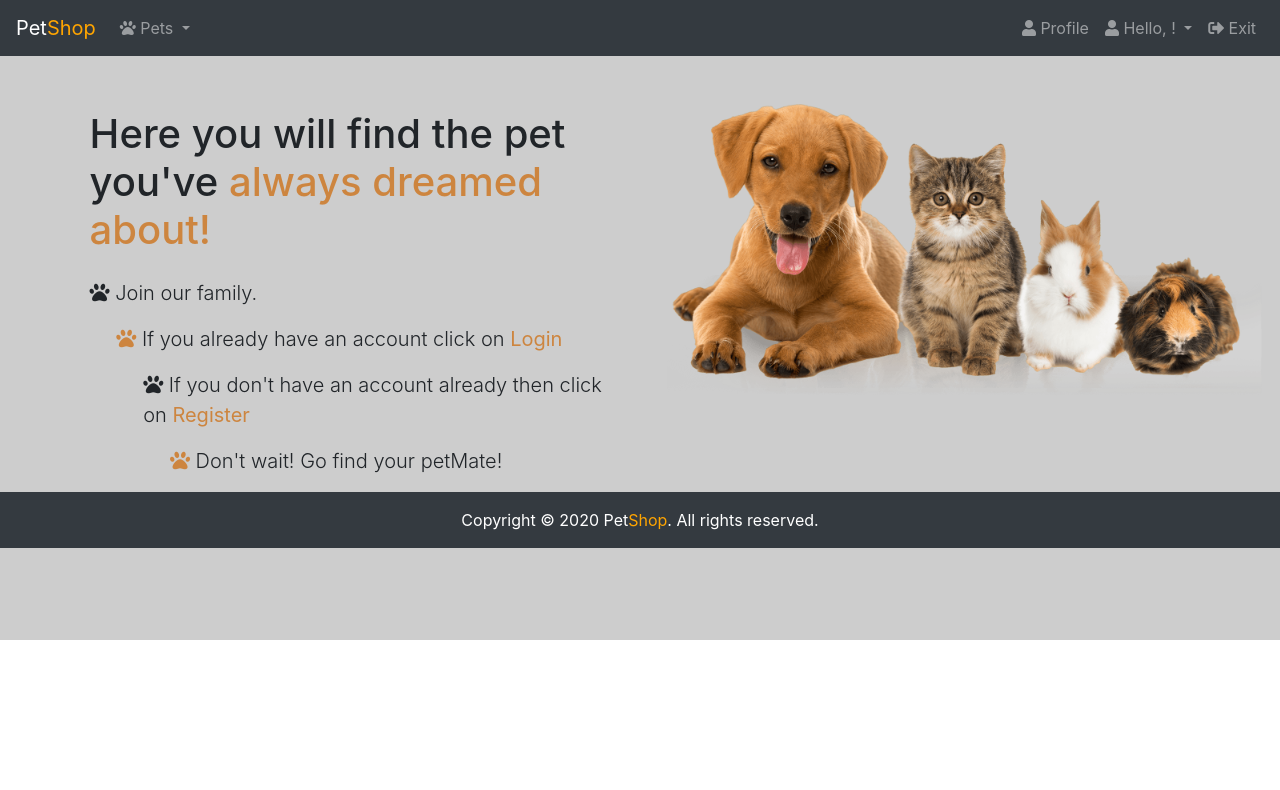
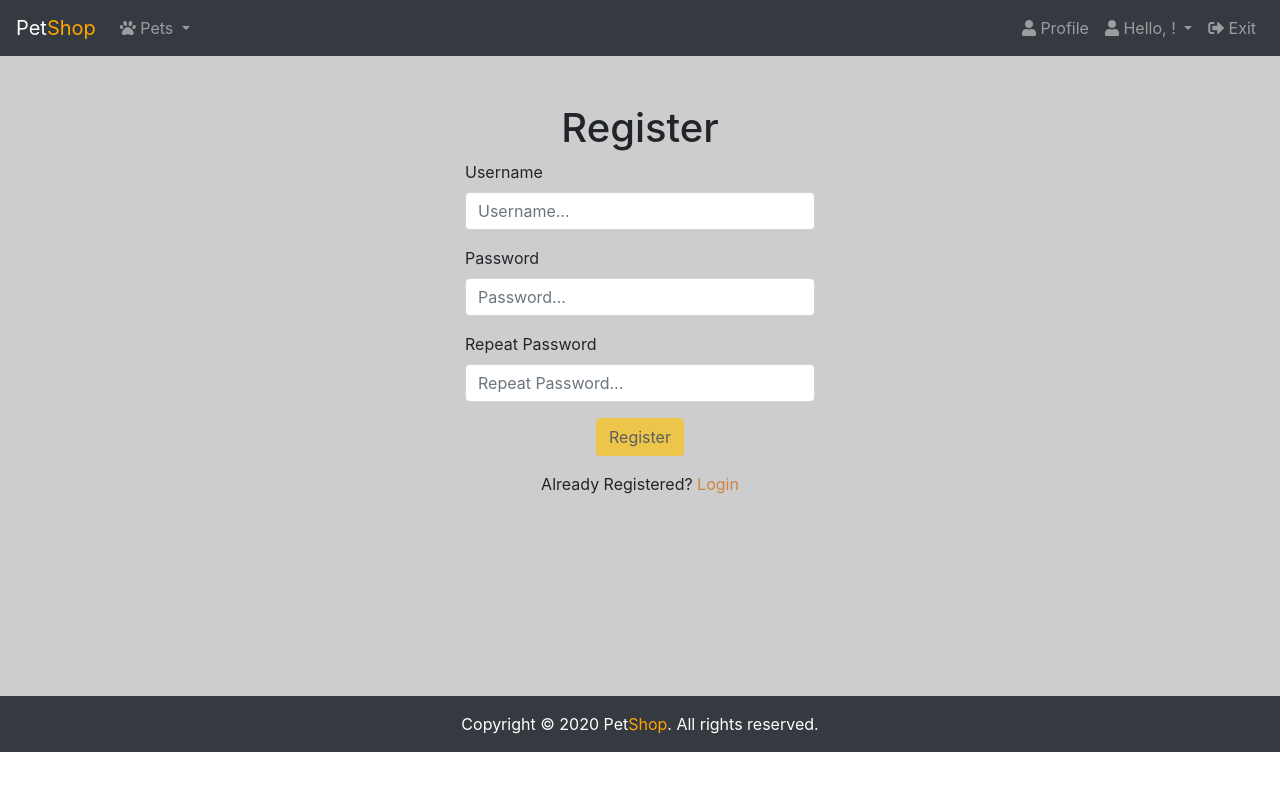
Before and after one commit to LachezarEnev/PetShop, a Vue app in the folder pet-shop/: page /#/register in a window 1280 px wide. Shown: the top 790 px of the page. Built offline with nearby package versions, Linux system fonts and the light colour scheme.

Commit message:
login and register templates

```diff
--- a/pet-shop/package.json
+++ b/pet-shop/package.json
@@ -9,7 +9,9 @@
   },
   "dependencies": {
     "core-js": "^3.6.4",
-    "vue": "^2.6.11"
+    "vue": "^2.6.11",
+    "vue-router": "^3.1.6",
+    "vuelidate": "^0.7.5"
   },
   "devDependencies": {
     "@vue/cli-plugin-babel": "~4.2.0",
--- a/pet-shop/src/App.vue
+++ b/pet-shop/src/App.vue
@@ -1,24 +1,28 @@
 <template>
   <div id="app">
+    <app-header />
+    <main>
   <div class="image">
-    <app-header />
-    <app-home />
-    <app-footer />
+     <router-view/>
   </div>
+  </main>
+  <app-footer />
 </div>
 </template>
 
 <script>
-import AppHome from './components/Home.vue'
+// import AppHome from './components/Home.vue'
 import AppFooter from './components/shared/Footer.vue'
 import AppHeader from './components/shared/Header.vue'
+// import AppLogin from './components/auth/Login.vue'
 
 export default {
   name: 'App',
   components: {
-    AppHome,
+    // AppHome,
     AppFooter,
-    AppHeader
+    AppHeader,
+    // AppLogin
   }
 }
 </script>
--- a/pet-shop/src/components/Home.vue
+++ b/pet-shop/src/components/Home.vue
@@ -3,8 +3,8 @@
         <div style="padding-left:7%; padding-top:3%;" class="col-md-6 mt-3">
           <h1 class="featurette-heading">Here you will find the pet you've <span style="color:peru;">always dreamed about!</span></h1>
           <p class="lead mt-4"><i class="fas fa-paw"></i> Join our family.</p>
-          <p style="padding-left:5%" class="lead"><i class="fas fa-paw" style="color: peru;"></i> If you already have an account click on <a href="/auth/login"><span style="color:peru"><b>Login</b></span></a></p>
-          <p style="padding-left:10%" class="lead"><i class="fas fa-paw"></i> If you don't have an account already then click on <a href="/auth/register"><span style="color:peru"><b>Register</b></span></a></p>
+          <p style="padding-left:5%" class="lead"><i class="fas fa-paw" style="color: peru;"></i> If you already have an account click on <router-link to="/login"><span style="color:peru"><b>Login</b></span></router-link></p>
+          <p style="padding-left:10%" class="lead"><i class="fas fa-paw"></i> If you don't have an account already then click on <router-link to="/register"><span style="color:peru"><b>Register</b></span></router-link></p>
           <p style="padding-left:15%" class="lead" ><i class="fas fa-paw" style="color: peru;"></i> Don't wait! Go find your petMate!</p>
         </div>
         <div class="col-md-6 mt-5">
--- /dev/null
+++ b/pet-shop/src/components/auth/Login.vue
@@ -0,0 +1,61 @@
+<template>
+<div class="container">
+<div class="row justify-content-center">
+<div class="col-md-4">
+  <h1 class="text-italic text-center mt-5">Login</h1>
+  <form @submit.prevent="loginHandler">
+    <div class="form-group">
+      <label for="username">Username</label>
+      <input name="username" type="text" id="username" class="form-control" placeholder="Username..." v-model="username" @blur="$v.username.$touch" />
+     <template v-if="$v.username.$error">
+        <div class="alert alert-danger" v-if="!$v.username.required">Username is required!</div>
+      </template>
+    </div>
+    <div class="form-group">
+      <label for="password">Password</label>
+      <input name="password" type="password" id="password" class="form-control" placeholder="Password..." v-model="password" @blur="$v.password.$touch" />
+    <template v-if="$v.password.$error">
+        <div class="alert alert-danger" v-if="!$v.password.required">Password is required!</div>
+      </template>
+    </div>
+    <div class="text-center">
+    <button :disabled="!username || !password" class="btn btn-warning">Login</button>
+    </div>
+  </form>
+  <p class="text-center mt-3">Don't have account yet? <router-link to="/register"><span style="color:peru">Register</span></router-link></p>
+  </div>
+</div>
+</div>
+</template>
+
+<script>
+import { validationMixin } from 'vuelidate';
+import { required } from 'vuelidate/lib/validators';
+
+export default {
+mixins: [validationMixin],
+data()  {
+    return {
+      username: '',
+      password: '',
+    };
+},
+validations: {
+    username: {
+      required
+    },
+    password: {
+      required
+    }
+},
+methods: {
+    loginHandler() {
+
+    }
+
+}
+}
+</script>
+
+<style scoped>
+</style>
--- /dev/null
+++ b/pet-shop/src/components/auth/Register.vue
@@ -0,0 +1,71 @@
+<template>
+<div class="container">
+<div class="row justify-content-center">
+<div class="col-md-4">
+  <h1 class="text-italic text-center mt-5">Register</h1>
+  <form @submit.prevent="registerHandler">
+    <div class="form-group">
+      <label for="username">Username</label>
+      <input name="username" type="text" id="username" class="form-control" placeholder="Username..." v-model="username" @blur="$v.username.$touch">
+    <template v-if="$v.username.$error">
+        <div class="alert alert-danger" v-if="!$v.username.required">Username is required!</div>
+      </template>
+    </div>
+    <div class="form-group">
+      <label for="password">Password</label>
+      <input name="password" type="password" id="password" class="form-control" placeholder="Password..." v-model="password" @blur="$v.password.$touch">
+     <template v-if="$v.password.$error">
+        <div class="alert alert-danger" v-if="!$v.password.required">Password is required!</div>
+      </template>
+    </div>
+    <div class="form-group">
+      <label for="rePassword">Repeat Password</label>
+      <input name="rePassword" type="password" id="rePassword" class="form-control" placeholder="Repeat Password..." v-model="rePassword" @blur="$v.rePassword.$touch">
+    <template v-if="$v.rePassword.$error">
+        <div class="alert alert-danger" v-if="!$v.rePassword.sameAs">Passwords don't match!</div>
+      </template>
+    </div>
+    <div class="text-center">
+    <button :disabled="!username || !password || !rePassword" class="btn btn-warning">Register</button>
+    </div>
+  </form>
+  <p class="text-center mt-3">Already Registered? <router-link to="/login"><span style="color:peru">Login</span></router-link></p>
+</div>
+</div>
+</div>
+</template>
+
+<script>
+import { validationMixin } from 'vuelidate';
+import { required, sameAs } from 'vuelidate/lib/validators';
+
+export default {
+    mixins: [validationMixin],
+data()  {
+    return {
+      username: '',
+      password: '',
+      rePassword: '',
+    };
+},
+validations: {
+    username: {
+      required
+    },
+    password: {
+      required
+    },
+     rePassword: {
+      sameAs: sameAs('password')
+    },
+},
+methods: {
+    registerHandler() {
+
+    }
+}
+}
+</script>
+
+<style scoped>
+</style>
--- a/pet-shop/src/components/shared/Header.vue
+++ b/pet-shop/src/components/shared/Header.vue
@@ -1,6 +1,6 @@
 <template>
 <nav class="navbar navbar-expand-lg navbar-dark bg-dark">
-    <a class="navbar-brand" href="/">Pet<span style="color:orange">Shop</span></a>
+    <router-link to="/" class="navbar-brand">Pet<span style="color:orange">Shop</span></router-link>
     <button class="navbar-toggler" type="button" data-toggle="collapse" data-target="#navbarColor01" aria-controls="navbarColor01" aria-expanded="false" aria-label="Toggle navigation">
       <span class="navbar-toggler-icon"></span>
     </button>
@@ -35,7 +35,7 @@
       </ul>
       <ul class="navbar-nav navbar-right">
       <li class="nav-item">
-        <a class="nav-link" href="/auth/login"><i class="fas fa-user"></i> Profile</a>
+        <router-link to="/login" class="nav-link"><i class="fas fa-user"></i> Profile</router-link>
       </li>
       <li class="nav-item dropdown">
         <a class="nav-link dropdown-toggle" id="navbarDropdown" role="button" data-toggle="dropdown" aria-haspopup="true" aria-expanded="false"><i class="fas fa-user"></i>
--- a/pet-shop/src/main.js
+++ b/pet-shop/src/main.js
@@ -1,8 +1,10 @@
 import Vue from 'vue'
 import App from './App.vue'
+import router from "./router";
 
 Vue.config.productionTip = false
 
 new Vue({
+  router,
   render: h => h(App),
 }).$mount('#app')
--- /dev/null
+++ b/pet-shop/src/router.js
@@ -0,0 +1,41 @@
+import Vue from "vue";
+import Router from "vue-router";
+import Home from './components/Home.vue';
+import Login from './components/auth/Login.vue'
+import Register from './components/auth/Register.vue'
+
+Vue.use(Router);
+
+export default new Router({
+    linkExactActiveClass: "active",
+    routes: [
+      {
+        path: "/",
+        name: "Home",
+        components: {
+          default: Home
+        }
+      },
+      {
+        path: "/login",
+        name: "Login",
+        components: {
+          default: Login
+        }
+      },
+      {
+        path: "/register",
+        name: "Register",
+        components: {
+          default: Register
+        }
+      },
+    ],
+    scrollBehavior: to => {
+      if (to.hash) {
+        return { selector: to.hash };
+      } else {
+        return { x: 0, y: 0 };
+      }
+    }
+  });
```
Also changed, not shown: 1 other file (tests, documents, lock files or other folders).
